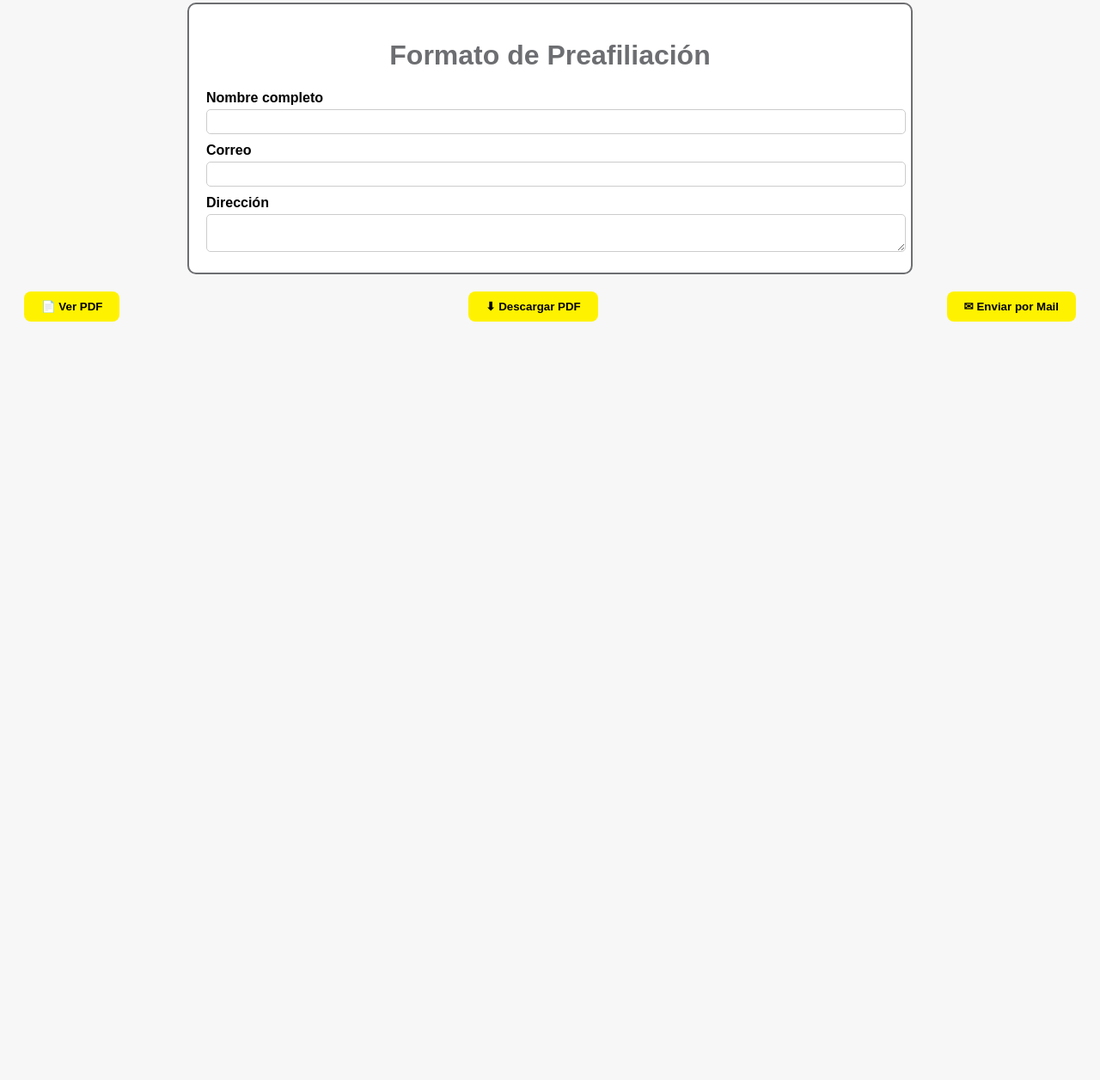
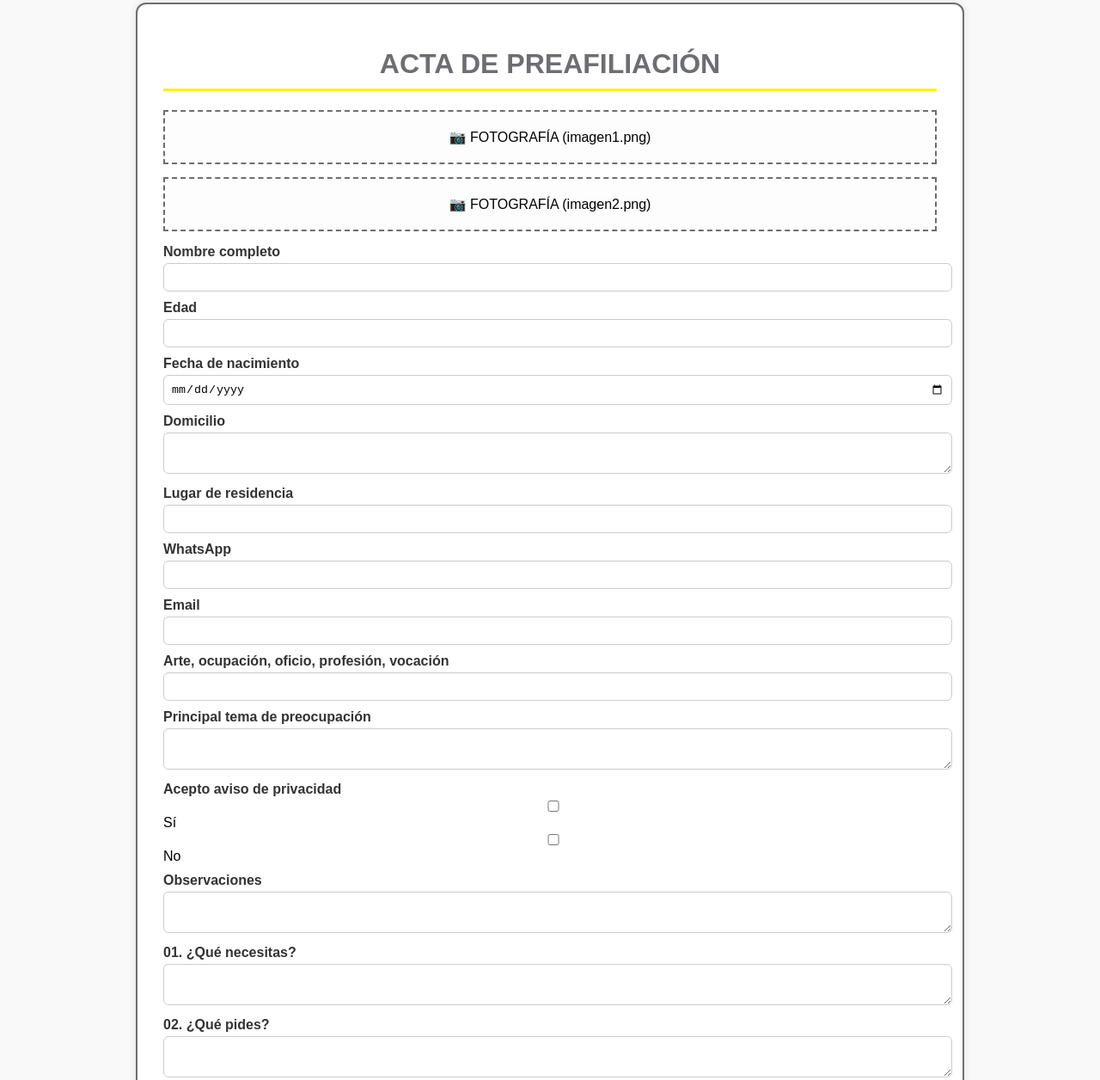
Before and after one commit to ciudadanmx/formulario_ingreso_asamblea, a plain HTML site: page index.html in a window 1280 px wide. Shown: the part 25-1281 px from the top of the page at 86% size. Before the commit the page ends 800 px from the top, so only its background shows below. Drawn offline with nearby package versions, Linux system fonts and the light colour scheme.

Commit message:
Update index.html

```diff
--- a/index.html
+++ b/index.html
@@ -2,38 +2,50 @@
 <html lang="es">
 <head>
   <meta charset="UTF-8">
-  <title>Formulario Preafiliación</title>
+  <title>Formato de Preafiliación</title>
   <script src="https://cdnjs.cloudflare.com/ajax/libs/html2canvas/1.4.1/html2canvas.min.js"></script>
   <script src="https://cdnjs.cloudflare.com/ajax/libs/jspdf/2.5.1/jspdf.umd.min.js"></script>
+  <script src="https://cdn.jsdelivr.net/npm/emailjs-com@3/dist/email.min.js"></script>
   <style>
     body {
       font-family: Arial, sans-serif;
-      background: #f7f7f7;
+      background: #f9f9f9;
       padding: 20px;
     }
     .container {
       background: #fff;
       border: 2px solid #6d6e71;
-      border-radius: 10px;
-      padding: 20px;
-      max-width: 800px;
+      border-radius: 12px;
+      padding: 30px;
+      max-width: 900px;
       margin: auto;
+      box-shadow: 0 0 10px rgba(0,0,0,0.1);
     }
     h1 {
       text-align: center;
       color: #6d6e71;
+      border-bottom: 3px solid #fff200;
+      padding-bottom: 10px;
     }
     label {
       display: block;
       margin-top: 10px;
       font-weight: bold;
+      color: #333;
     }
     input, textarea {
       width: 100%;
-      padding: 6px;
+      padding: 8px;
       margin-top: 4px;
       border: 1px solid #ccc;
-      border-radius: 5px;
+      border-radius: 6px;
+    }
+    .foto {
+      border: 2px dashed #6d6e71;
+      padding: 20px;
+      text-align: center;
+      margin: 15px 0;
+      background: #fdfdfd;
     }
     .buttons {
       margin-top: 20px;
@@ -43,25 +55,82 @@
     button {
       background: #fff200;
       border: none;
-      padding: 10px 20px;
+      padding: 12px 20px;
       border-radius: 8px;
       cursor: pointer;
       font-weight: bold;
+      box-shadow: 0 3px 6px rgba(0,0,0,0.15);
     }
   </style>
 </head>
 <body>
   <div class="container" id="formulario">
-    <h1>Formato de Preafiliación</h1>
+    <h1>ACTA DE PREAFILIACIÓN</h1>
+
+    <div class="foto">📷 FOTOGRAFÍA (imagen1.png)</div>
+    <div class="foto">📷 FOTOGRAFÍA (imagen2.png)</div>
+
     <form id="preafiliacionForm">
       <label>Nombre completo</label>
       <input type="text" name="nombre" required>
 
-      <label>Correo</label>
-      <input type="email" name="correo" required>
+      <label>Edad</label>
+      <input type="number" name="edad">
 
-      <label>Dirección</label>
-      <textarea name="direccion"></textarea>
+      <label>Fecha de nacimiento</label>
+      <input type="date" name="fecha">
+
+      <label>Domicilio</label>
+      <textarea name="domicilio"></textarea>
+
+      <label>Lugar de residencia</label>
+      <input type="text" name="residencia">
+
+      <label>WhatsApp</label>
+      <input type="text" name="whatsapp">
+
+      <label>Email</label>
+      <input type="email" name="correo">
+
+      <label>Arte, ocupación, oficio, profesión, vocación</label>
+      <input type="text" name="ocupacion">
+
+      <label>Principal tema de preocupación</label>
+      <textarea name="preocupacion"></textarea>
+
+      <label>Acepto aviso de privacidad</label>
+      <input type="checkbox" name="privacidad"> Sí
+      <input type="checkbox" name="privacidad"> No
+
+      <label>Observaciones</label>
+      <textarea name="observaciones"></textarea>
+
+      <label>01. ¿Qué necesitas?</label>
+      <textarea name="q1"></textarea>
+
+      <label>02. ¿Qué pides?</label>
+      <textarea name="q2"></textarea>
+
+      <label>03. ¿Qué piensas?</label>
+      <textarea name="q3"></textarea>
+
+      <label>04. ¿Qué propones?</label>
+      <textarea name="q4"></textarea>
+
+      <label>05. ¿Qué quieres?</label>
+      <textarea name="q5"></textarea>
+
+      <label>06. ¿Qué sientes?</label>
+      <textarea name="q6"></textarea>
+
+      <label>07. ¿Qué estás haciendo y qué harías?</label>
+      <textarea name="q7"></textarea>
+
+      <label>08. Horario disponible</label>
+      <input type="text" name="q8">
+
+      <label>Selecciona programas en los que participarías:</label>
+      <textarea name="programas"></textarea>
     </form>
   </div>
 
@@ -72,6 +141,8 @@
   </div>
 
 <script>
+emailjs.init("TU_PUBLIC_KEY"); // <-- tu publicKey de EmailJS
+
 async function generatePDF() {
   const { jsPDF } = window.jspdf;
   const doc = new jsPDF("p", "pt", "a4");
@@ -96,8 +167,19 @@ async function downloadPDF() {
   doc.save("preafiliacion.pdf");
 }
 
-function sendEmail() {
-  alert("Aquí iría la lógica de envío (con EmailJS o backend). Ahorita es solo demo.");
+async function sendEmail() {
+  const doc = await generatePDF();
+  const pdfBase64 = doc.output("datauristring");
+
+  const params = {
+    to_email: "ciudadanmx@gmail.com",
+    message: "Se adjunta el formato de preafiliación.",
+    attachment: pdfBase64
+  };
+
+  emailjs.send("TU_SERVICE_ID", "TU_TEMPLATE_ID", params)
+    .then(res => alert("✅ Enviado correctamente"))
+    .catch(err => alert("❌ Error: " + JSON.stringify(err)));
 }
 </script>
 </body>
```
